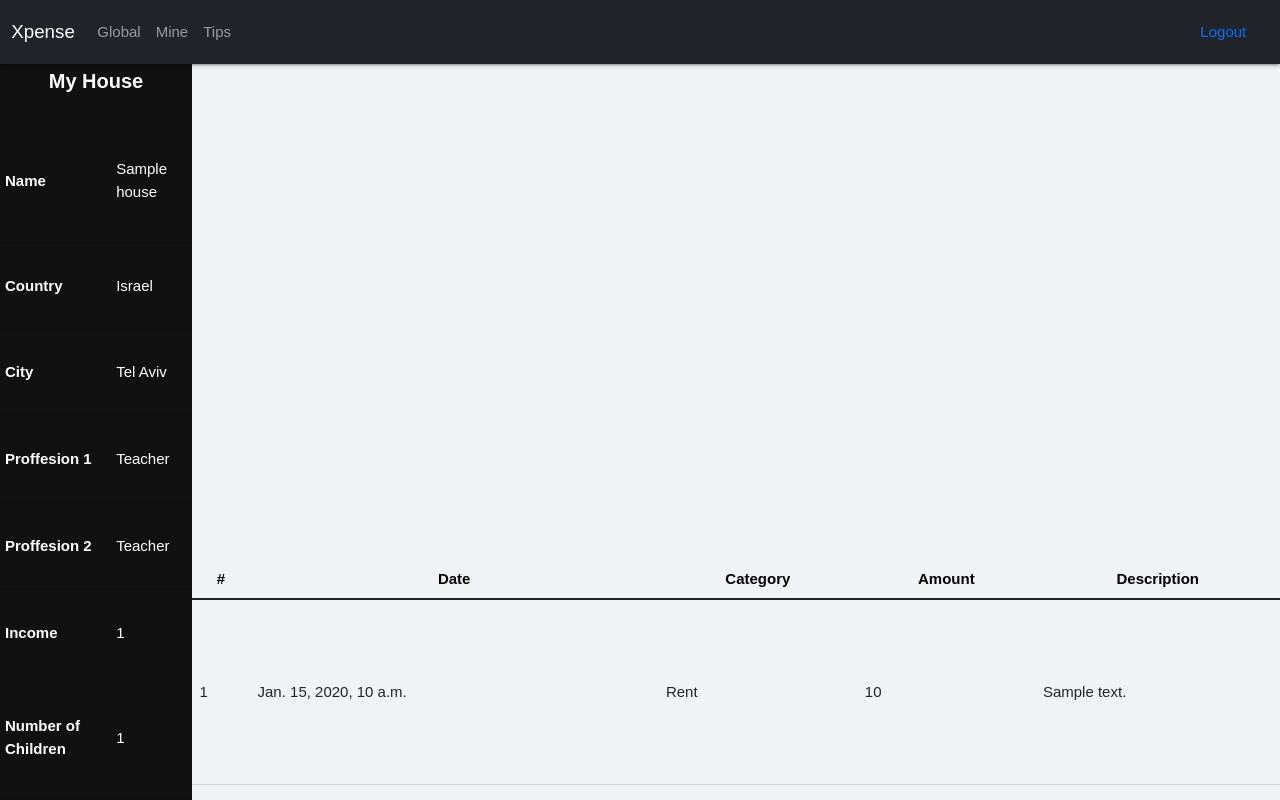
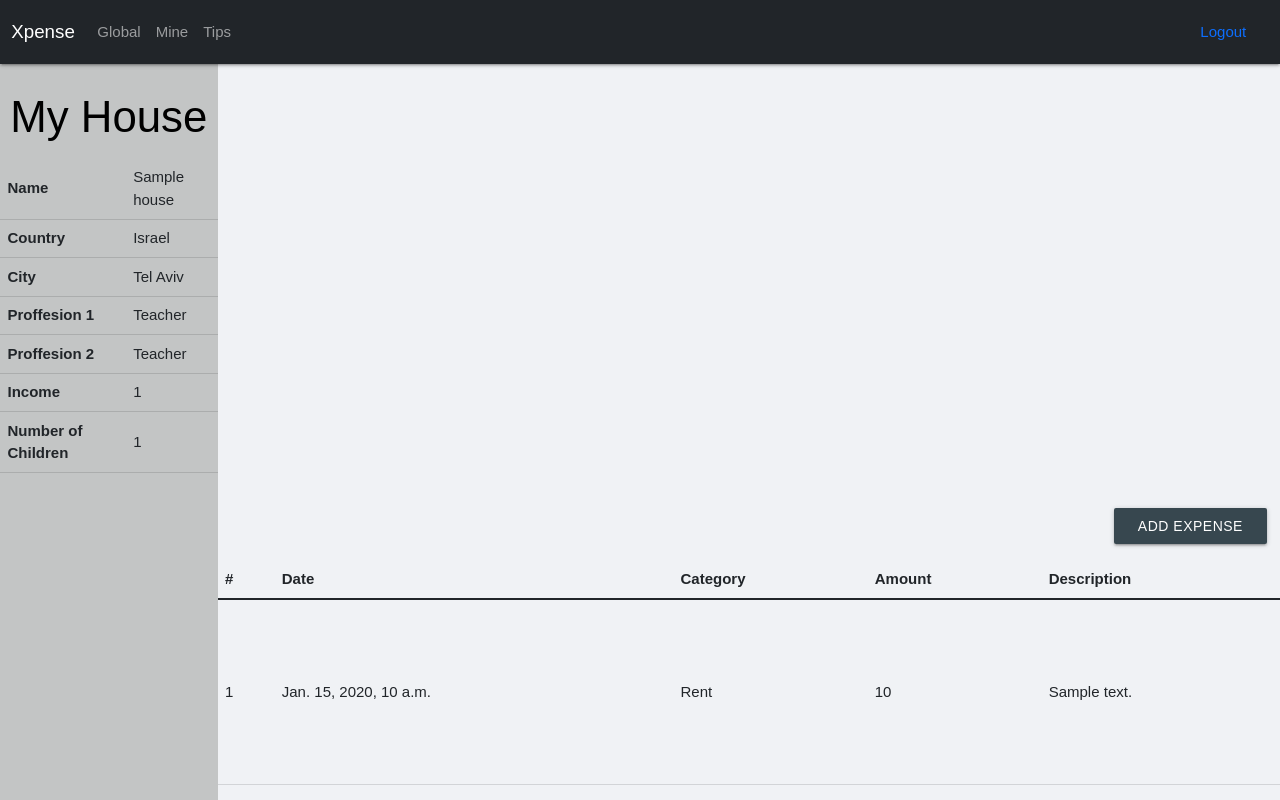
Before and after one commit to redhat-beyond/Xpense, a Django app: page /house/ in a window 1280 px wide. Run offline with Django 4.2, Linux system fonts and the light colour scheme; a user stored in the database is signed in; data comes from the database, SQL or seed files in the repository; tables that the repository leaves empty hold one stand-in row (values such as "Sample post"); some libraries are stand-ins or nearby versions.

Commit message:
Add the option to add expense to house expenses
- add button of the option
- add the view of add expense
- add tests for the option to add expense to house

Signed-off-by: Shelly Golden <shelly.golden@gmail.com>

```diff
--- a/expenses/models.py
+++ b/expenses/models.py
@@ -23,15 +23,15 @@ class Expenses(models.Model):
     description = models.TextField(max_length=250, default='')
     category = models.CharField(max_length=32, choices=Category.choices, default=Category.OTHER)
     house_name = models.ForeignKey(House, on_delete=models.CASCADE)
-    amount = models.IntegerField(null=True, blank=True, validators=[MinValueValidator(0)])
+    amount = models.IntegerField(null=False, blank=False, validators=[MinValueValidator(0)])
     date = models.DateTimeField(default=timezone.now)
 
     def __str__(self):
         return f'Category:{self.category},Amount:{self.amount}'
 
     @staticmethod
-    def create_expense(house_name, amount, date, category):
-        expense = Expenses(house_name=house_name, amount=amount, date=date, category=category)
+    def create_expense(house_name, amount, date, category, description=''):
+        expense = Expenses(house_name=house_name, amount=amount, date=date, category=category, description=description)
         expense.save()
         return expense
 
--- a/house/constants.py
+++ b/house/constants.py
@@ -1,10 +1,11 @@
 HOME_PAGE_ROUTE = 'home.html'
 GLOBAL_PAGE_ROUTE = 'global/global.html'
-MINE_EXPENSES_TITLE_ROUTE = 'house_view/expenses_table.html'
+MINE_EXPENSES_TABLE_ROUTE = 'house_view/expenses_table.html'
 MINE_HOUSE_TABLE_ROUTE = 'house_view/house_table.html'
-MINE_HOUSE_TABLE_TITLE_ROUTE = 'house_view/house_table_title.html'
-MINE_MINE_PAGE_ROUTE = 'house_view/mine_page.html'
+MINE_PAGE_ROUTE = 'house_view/mine_page.html'
 MINE_SIDEBAR_ROUTE = 'house_view/sidebar.html'
+MINE_ADD_EXPENSE_ROUTE = 'house_view/add_expense.html'
+GLOBAL_PAGE_CITY_DROPDOWN_ROUTE = 'global/city_dropdown.html'
 LOGIN_PAGE_ROUTE = 'login/login.html'
 USER_LOGIN_PAGE_ROUTE = 'registration/login.html'
 USER_SIGNUP_ROUTE = 'registration/signup.html'
--- a/house/models.py
+++ b/house/models.py
@@ -40,7 +40,7 @@ class Job(models.TextChoices):
     DOCTOR = 'Doctor'
     VET = 'Vet'
     NURSE = 'Nurse'
-    TECHNICHIAN = 'Technichian'
+    TECHNICIAN = 'Technician'
     CLEANER = 'Cleaner'
     OTHER = 'Other'
     UNEMPLOYED = 'Unemployed'
@@ -62,7 +62,7 @@ class House(models.Model):
     parent_profession_1 = models.CharField(max_length=50, choices=Job.choices, default=Job.OTHER)
     parent_profession_2 = models.CharField(max_length=50, choices=Job.choices, default=Job.OTHER)
     income = models.IntegerField(null=True, blank=True, validators=[MinValueValidator(0)])
-    children = models.IntegerField(null=True, blank=True, validators=[MinValueValidator(0)])
+    children = models.IntegerField(null=True, blank=True, validators=[MinValueValidator(0)], default=0)
     description = models.TextField(max_length=250, default='')
 
     @staticmethod
--- a/house/urls.py
+++ b/house/urls.py
@@ -8,4 +8,5 @@ urlpatterns = [
     path('global/', views.global_page, name='global_page'),
     path('house_create/', views.house_create, name='house_create'),
     path('house/', views.house_view, name='house_view'),
+    path('house/add_expense/', views.add_expense, name='add_expense'),
 ]
--- a/house/views.py
+++ b/house/views.py
@@ -1,13 +1,17 @@
 from django.contrib.auth.decorators import login_required
 from django.http import HttpResponseRedirect
 from django.shortcuts import render
-
 from expenses.models import Expenses
-from house.constants import HOME_PAGE_ROUTE, GLOBAL_PAGE_ROUTE
-from house.constants import MINE_MINE_PAGE_ROUTE, HOUSE_CREATE_ROUTE
-from .forms import HouseForm, HouseCreationForm
+from house.constants import (
+    HOME_PAGE_ROUTE,
+    GLOBAL_PAGE_ROUTE,
+    MINE_PAGE_ROUTE,
+    HOUSE_CREATE_ROUTE,
+    MINE_ADD_EXPENSE_ROUTE,
+)
+from .forms import HouseForm, HouseCreationForm, ExpenseForm
+from .models import House
 from .helpers import _filter_houses_by_form
-from .models import House
 
 
 def home_page(request):
@@ -43,12 +47,33 @@ def house_view(request):
     house = user.house
     expenses_list = Expenses.objects.filter(house_name=house)
     context = {'house': house, 'house_expenses': expenses_list}
-    return render(request, MINE_MINE_PAGE_ROUTE, context)
+    return render(request, MINE_PAGE_ROUTE, context)
+
+
+@login_required
+def add_expense(request):
+    error_message = ''
+    if request.method == 'POST':
+        expense_form = ExpenseForm(request.POST)
+        if expense_form.is_valid():
+            user = request.user
+            house = user.house
+            Expenses.create_expense(
+                house_name=house,
+                amount=expense_form.data['amount'],
+                date=expense_form.data['date'],
+                category=expense_form.data['category'],
+                description=expense_form.data['description'],
+            )
+            return HttpResponseRedirect('/../house')
+    else:
+        expense_form = ExpenseForm()
+    return render(request, MINE_ADD_EXPENSE_ROUTE, {'form': expense_form, 'msg': error_message})
 
 
 @login_required
 def house_create(request):
-    errorMsg = ''
+    error_message = ''
     if request.method == 'POST':
         house_form = HouseCreationForm(request.POST)
         if house_form.is_valid():
@@ -68,4 +93,4 @@ def house_create(request):
     else:
         house_form = HouseCreationForm()
 
-    return render(request, HOUSE_CREATE_ROUTE, {'form': house_form, 'msg': errorMsg})
+    return render(request, HOUSE_CREATE_ROUTE, {'form': house_form, 'msg': error_message})
--- /dev/null
+++ b/static/css/mine.css
@@ -0,0 +1,47 @@
+.sidebar-container {
+  height: 100%;
+  z-index: -1;
+  width: 17%;
+  text-align: justify;
+  position: fixed;
+  margin: auto;
+  display: flex;
+  justify-content: center;
+  bottom: 0;
+  left:0;
+  background-color: inherit;
+}
+
+.expenses_table-container {
+    height: 30%;
+    width: 83%;
+    overflow-x: hidden;
+    text-align: justify;
+    position: fixed;
+    margin: auto;
+    display: flex;
+    justify-content: center;
+    bottom: 0;
+    right: 0;
+    overflow-y:scroll;
+}
+
+.btn-primary{
+  background-color: #37474f;
+  color: #fff;
+  cursor: pointer; /* Pointer/hand icon */
+  width: 12%; /* Set a width if needed */
+  position: fixed;
+  left: 87%;
+  display: block; /* Make the buttons appear below each other */
+  bottom: 32%;
+  margin: 0;
+  text-decoration: none;
+  letter-spacing: 0.5px;
+}
+
+@media screen and (max-height: 450px) {
+  .sidebar {
+    padding-top: 15px;
+  }
+}
--- a/static/css/mine_house_and_expenses.css
+++ /dev/null
@@ -1,76 +0,0 @@
-.house_table-container{
-  height: 85%;
-  width: 15%;
-  overflow-x: hidden;
-  position: fixed;
-  margin: auto;
-  display: flex;
-  justify-content: center;
-  bottom: 0;
-  right: 85%;
-  font-size: 15px;
-  color: #fff;
-  text-align: center;
-}
-
-.table th {
-  text-align: center;
-  color: black;
-}
-
-.htable tr {
-  text-align: center;
-  color: white;
-}
-
-.sidebar-container {
-  height: 100%;
-  z-index: -1;
-  width: 15%;
-  text-align: justify;
-  position: fixed;
-  margin: auto;
-  display: flex;
-  justify-content: center;
-  bottom: 0;
-}
-
-.sidebar {
-  height: 100%;
-  width: 100%;
-  position: absolute;
-  z-index: 1;
-  top: 0;
-  left: 0;
-  background-color: #111;
-  overflow-x: hidden;
-  transition: 0.5s;
-  padding-top: 60px;
-}
-
-.house_table_title {
-  font-size: 20px;
-  font-weight: bold;
-  color: #fff;
-  text-align: center;
-  margin-top: 10px;
-}
-
-.expenses_table-container {
-  height: 30%;
-  width: 85%;
-  overflow-x: hidden;
-  text-align: justify;
-  position: fixed;
-  margin: auto;
-  display: flex;
-  justify-content: center;
-  bottom: 0;
-  right: 0;
-}
-
-@media screen and (max-height: 450px) {
-  .sidebar {
-    padding-top: 15px;
-  }
-}
--- a/templates/house_view/house_table.html
+++ b/templates/house_view/house_table.html
@@ -1,5 +1,7 @@
 {%block table%}
-<table border="1" class="htable" style="text-align: center">
+    <h3 class="text-center text-black pt-1">My House</h3>
+
+<table border="1" class="table" style="text-align: left" >
     <tr>
       <th>Name</th>
         <td>{{ house.name }}</td>
--- a/templates/house_view/house_table_title.html
+++ /dev/null
@@ -1,3 +0,0 @@
-{% block filter_form %} {%load static%}
-<h2 class="house_table_title">My House</h2>
-{% endblock %}
--- a/templates/house_view/mine_page.html
+++ b/templates/house_view/mine_page.html
@@ -1,8 +1,10 @@
 {% extends "base.html" %} {%load static%} {%block content%}
-<link rel="stylesheet" type="text/css" href="{% static 'css/mine_house_and_expenses.css' %}" />
+<link rel="stylesheet" type="text/css" href="{% static 'css/mine.css' %}" />
 <body>
-  <div class="house_table-container">{% include 'house_view/house_table.html' %}</div>
   <div class="sidebar-container">{% include 'house_view/sidebar.html' %}</div>
-
+  <div>
+      <a class="btn btn-primary" href="{% url 'house:add_expense'%}" role="button">Add Expense</a>
+      <div class="expenses_table-container">{% include 'house_view/expenses_table.html' %}</div>
+  </div>
 </body>
 {% endblock %}
--- a/templates/house_view/sidebar.html
+++ b/templates/house_view/sidebar.html
@@ -1,8 +1,8 @@
 {% block sidebar %}{%load static%}
+<link rel="stylesheet" type="text/css" href="{% static 'css/sidebar.css' %}" />
 <body>
   <div>
-    <div class="sidebar">{%include 'house_view/house_table_title.html'%}</div>
-    <div class="expenses_table-container">{% include 'house_view/expenses_table.html' %}</div>
+    <div class="sidebar">{%include 'house_view/house_table.html'%}</div>
   </div>
 </body>
 
```
Also changed, not shown: house/forms.py (+7 -1 lines), templates/house_view/add_expense.html (added, +14 -0 lines), tests/conftest.py (+6 -1 lines), tests/const.py (+22 -0 lines), tests/house_tests.py (+0 -46 lines), tests/my_house_tests.py (added, +95 -0 lines), tests/test_expenses.py (+10 -0 lines), expenses/migrations/0001_initial.py, 1 other file.
